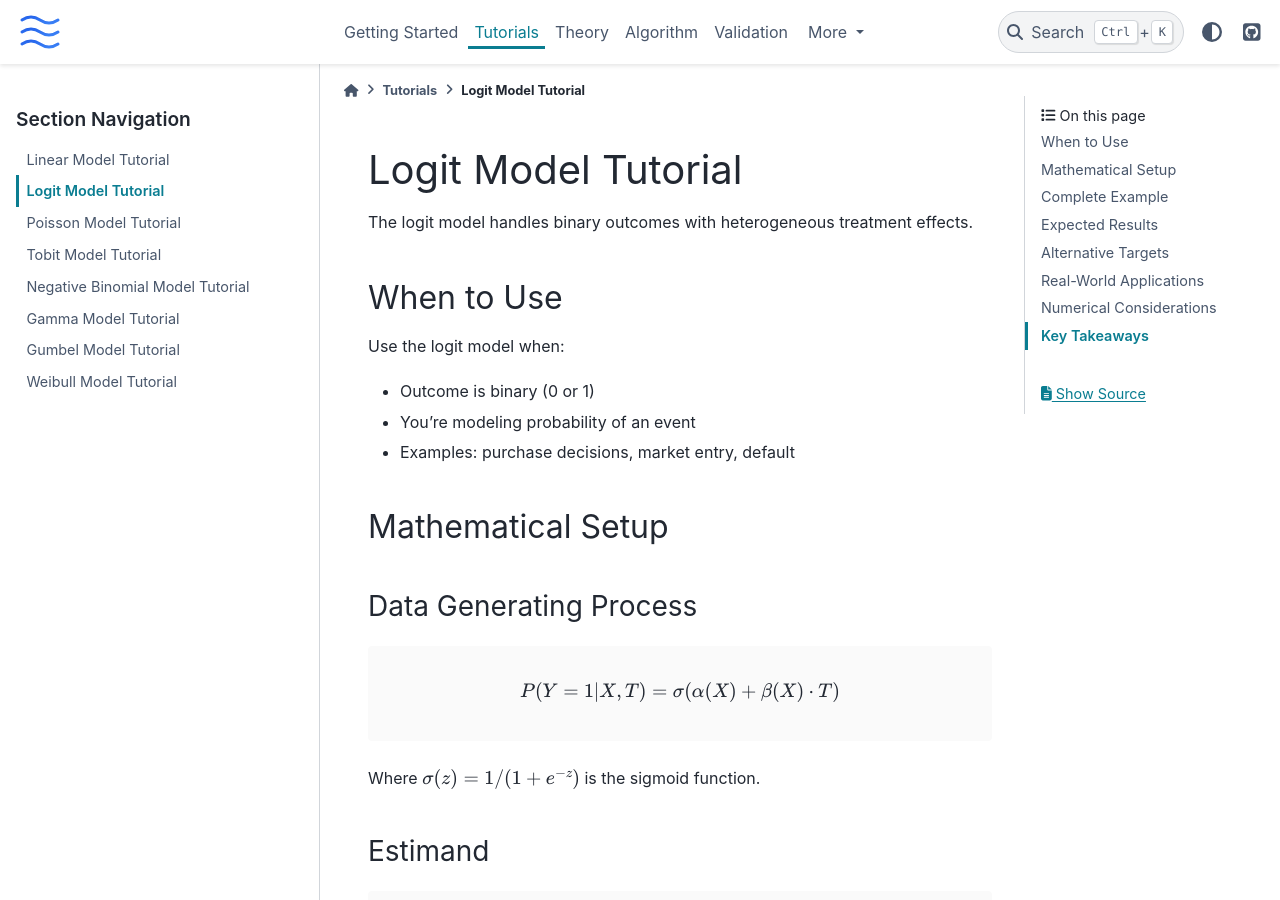
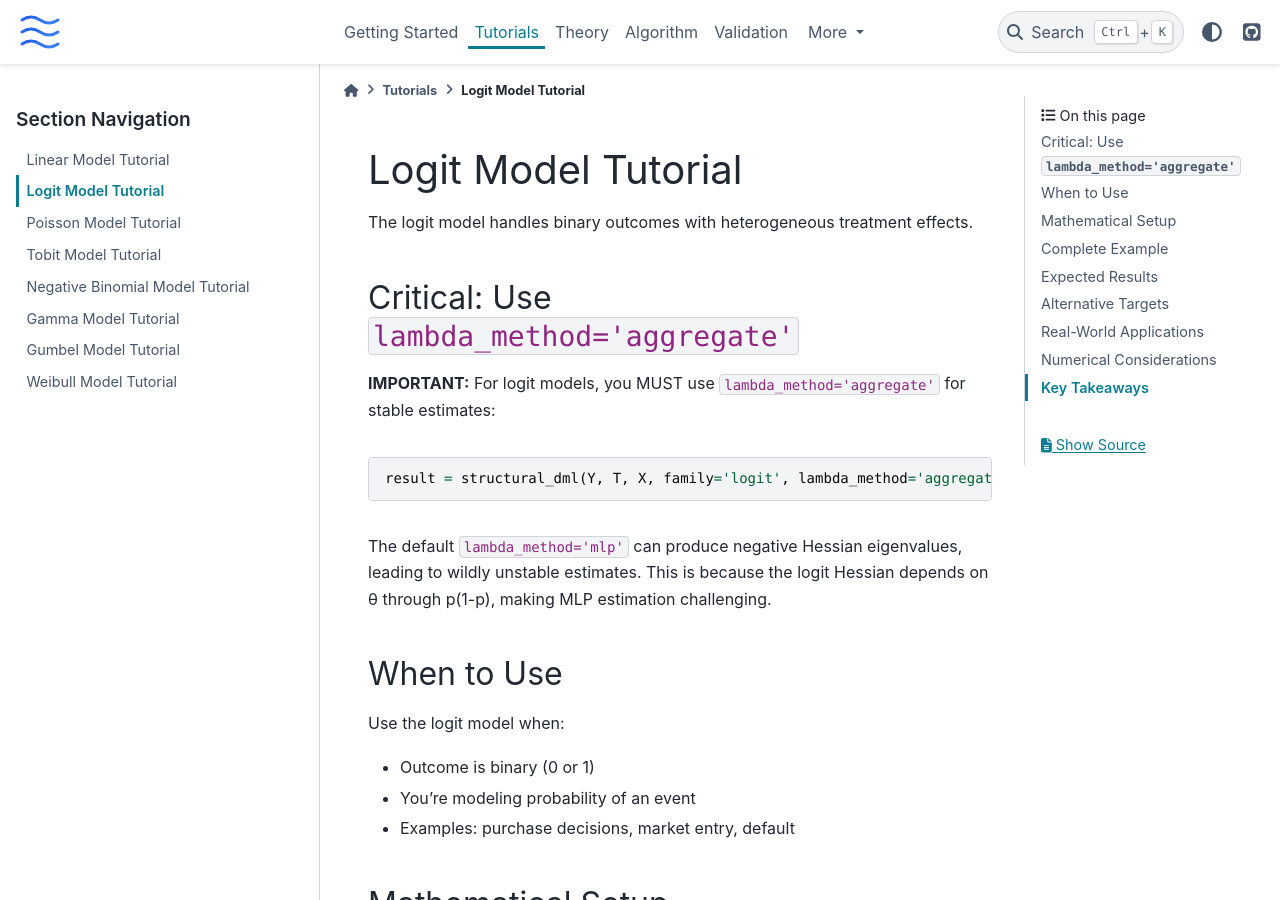
Before and after one commit to rawatpranjal/deepstats, a Sphinx documentation site: the page built from docs/tutorials/logit.md, in a window 1280 px wide and 900 px high. Built offline with Sphinx 7.4.7 and the PyData theme 0.15.4, drawn with Linux system fonts in a browser that asks for light colours; some of the changed text lies outside the part shown.

Commit message:
E2E logit validation: lambda_method='aggregate' CRITICAL
- Rewrote tutorials/02_logit_oracle.ipynb with comprehensive validation
  - Three scenarios: simple/complex/high-dim
  - Target μ* = 0.5, M=100 MC replications
  - Properly documents lambda_method='aggregate' requirement
- Updated docs/tutorials/logit.md with stability warning
- Added GitHub/PyPI/ReadTheDocs links to README.md

CRITICAL FINDING: Logit REQUIRES lambda_method='aggregate' for stable
Hessian estimation. Default MLP produces negative eigenvalues.

Co-Authored-By: Claude Opus 4.5 <noreply@anthropic.com>

````diff
--- a/docs/tutorials/logit.md
+++ b/docs/tutorials/logit.md
@@ -1,6 +1,16 @@
 # Logit Model Tutorial
 
 The logit model handles binary outcomes with heterogeneous treatment effects.
+
+## Critical: Use `lambda_method='aggregate'`
+
+**IMPORTANT:** For logit models, you MUST use `lambda_method='aggregate'` for stable estimates:
+
+```python
+result = structural_dml(Y, T, X, family='logit', lambda_method='aggregate')
+```
+
+The default `lambda_method='mlp'` can produce negative Hessian eigenvalues, leading to wildly unstable estimates. This is because the logit Hessian depends on θ through p(1-p), making MLP estimation challenging.
 
 ## When to Use
 
@@ -62,10 +72,11 @@ mu_true = beta_true.mean()
 print(f"True mu* = {mu_true:.6f}")
 print(f"Outcome mean = {Y.mean():.3f}")
 
-# Run inference
+# Run inference (MUST use lambda_method='aggregate' for logit!)
 result = structural_dml(
     Y=Y, T=T, X=X,
     family='logit',
+    lambda_method='aggregate',  # CRITICAL for stability!
     hidden_dims=[64, 32],
     epochs=100,
     n_folds=50,
@@ -129,7 +140,7 @@ The AME tells you the average effect on the probability of the outcome, accounti
 # X = (income, credit score, employment, ...)
 # Target: E[beta(X)] = average effect of loan size on default risk
 
-result = structural_dml(Y, T, X, family='logit')
+result = structural_dml(Y, T, X, family='logit', lambda_method='aggregate')
 ```
 
 ### Market Entry
@@ -140,7 +151,7 @@ result = structural_dml(Y, T, X, family='logit')
 # X = (market size, firm characteristics, ...)
 # Target: E[beta(X)] = average effect of competition on entry
 
-result = structural_dml(Y, T, X, family='logit')
+result = structural_dml(Y, T, X, family='logit', lambda_method='aggregate')
 ```
 
 ### Treatment Uptake
@@ -151,7 +162,7 @@ result = structural_dml(Y, T, X, family='logit')
 # X = (age, insurance status, condition severity, ...)
 # Target: E[beta(X)] = average price sensitivity
 
-result = structural_dml(Y, T, X, family='logit')
+result = structural_dml(Y, T, X, family='logit', lambda_method='aggregate')
 ```
 
 ## Numerical Considerations
````
Also changed, not shown: CHANGELOG.md (+10 -0 lines), README.md (+10 -0 lines), 1 other file.
